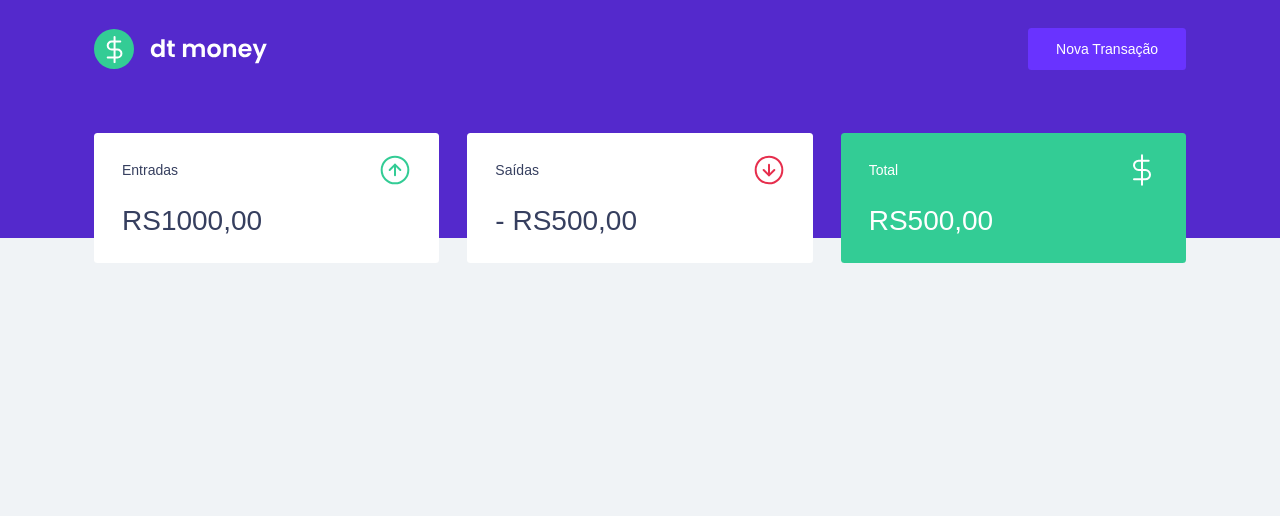
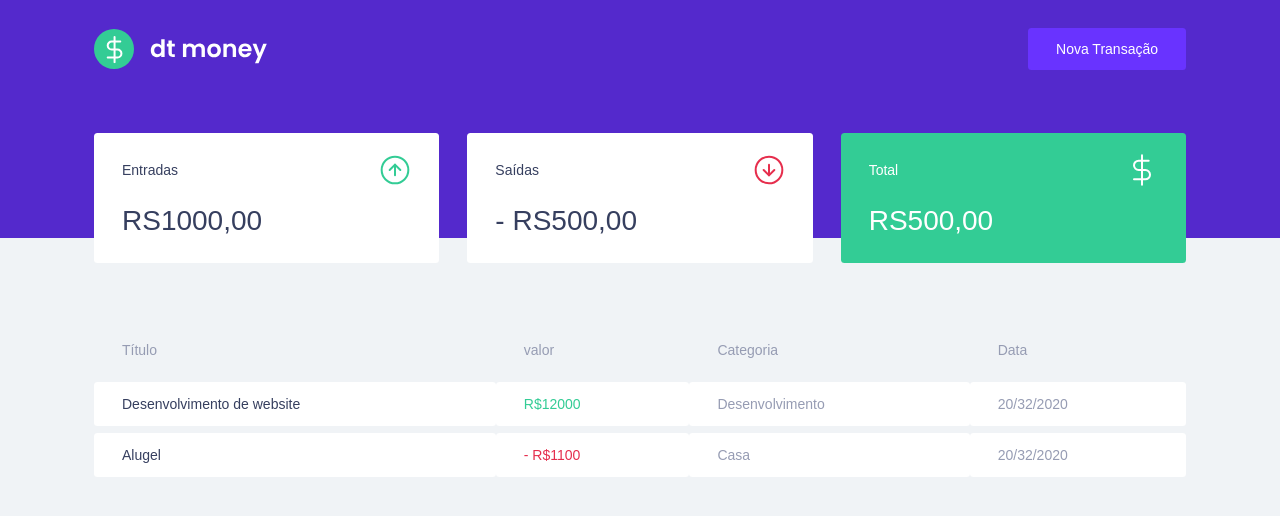
Before and after one commit to joaoMarinho94/dtmoney, a React (Create React App) app: page / in a window 1280 px wide. Shown: the top 516 px of the page. Built offline with nearby package versions, Linux system fonts and the light colour scheme; a web font is replaced by a local one.

Commit message:
feat: create component transaction table

```diff
--- a/src/components/Dashboard/index.tsx
+++ b/src/components/Dashboard/index.tsx
@@ -1,10 +1,12 @@
 import { Summary } from "../Summary";
+import { TransactionTable } from "../TranactionsTable";
 import { Container } from "./styles";
 
 export const Dashboard: React.FC = () => {
   return (
     <Container>
-     <Summary/>
+      <Summary />
+      <TransactionTable />
     </Container>
   );
 };
--- /dev/null
+++ b/src/components/TranactionsTable/index.tsx
@@ -0,0 +1,33 @@
+import { Container } from "./styles";
+
+export const TransactionTable: React.FC = () => {
+  return (
+    <Container>
+      <table>
+        <thead>
+          <tr>
+            <th>Título</th>
+            <th>valor</th>
+            <th>Categoria</th>
+            <th>Data</th>
+          </tr>
+        </thead>
+
+        <tbody>
+          <tr>
+            <td>Desenvolvimento de website</td>
+            <td className="deposit">R$12000</td>
+            <td>Desenvolvimento</td>
+            <td>20/32/2020</td>
+          </tr>
+          <tr>
+            <td>Alugel</td>
+            <td className="withdraw">- R$1100</td>
+            <td>Casa</td>
+            <td>20/32/2020</td>
+          </tr>
+        </tbody>
+      </table>
+    </Container>
+  );
+};
--- /dev/null
+++ b/src/components/TranactionsTable/styles.ts
@@ -0,0 +1,38 @@
+import styled from 'styled-components'
+
+export const Container = styled.header`
+  margin-top: 4rem;
+
+  table{
+    width: 100%;
+    border-spacing: 0 0.5rem;
+
+    th{
+      color: var(--text-body);
+      font-weight: 400;
+      padding: 1rem 2rem;
+      text-align: left;
+      line-height: 1.5rem;
+    }
+
+    td{
+      padding: 1rem 2rem;
+      border: 0;
+      background: var(--shape);
+      color: var(--text-body);
+      border-radius: 0.25rem;
+
+      &:first-child {
+        color: var(--text-title);
+      }
+
+      &.deposit {
+        color: var(--green);
+      }
+
+      &.withdraw {
+        color: var(--red);
+      }
+    }
+  }
+`
```
